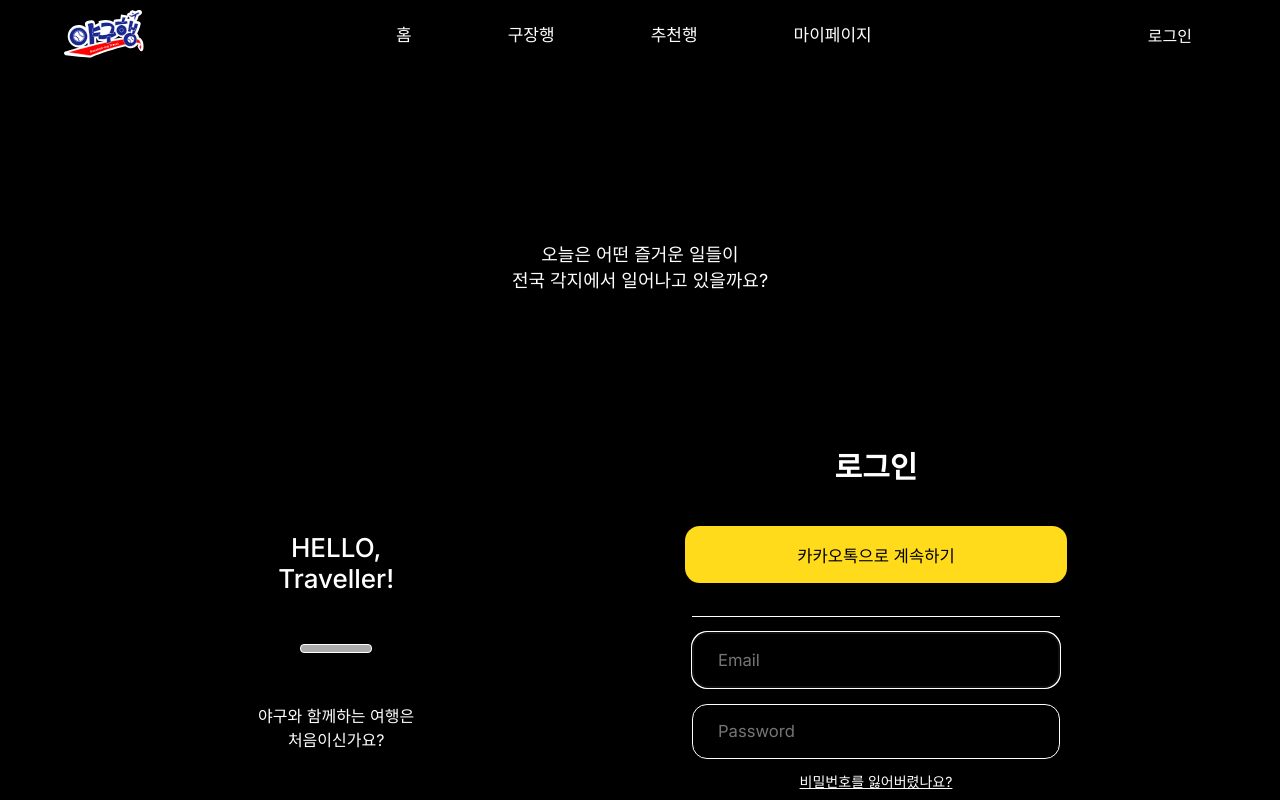
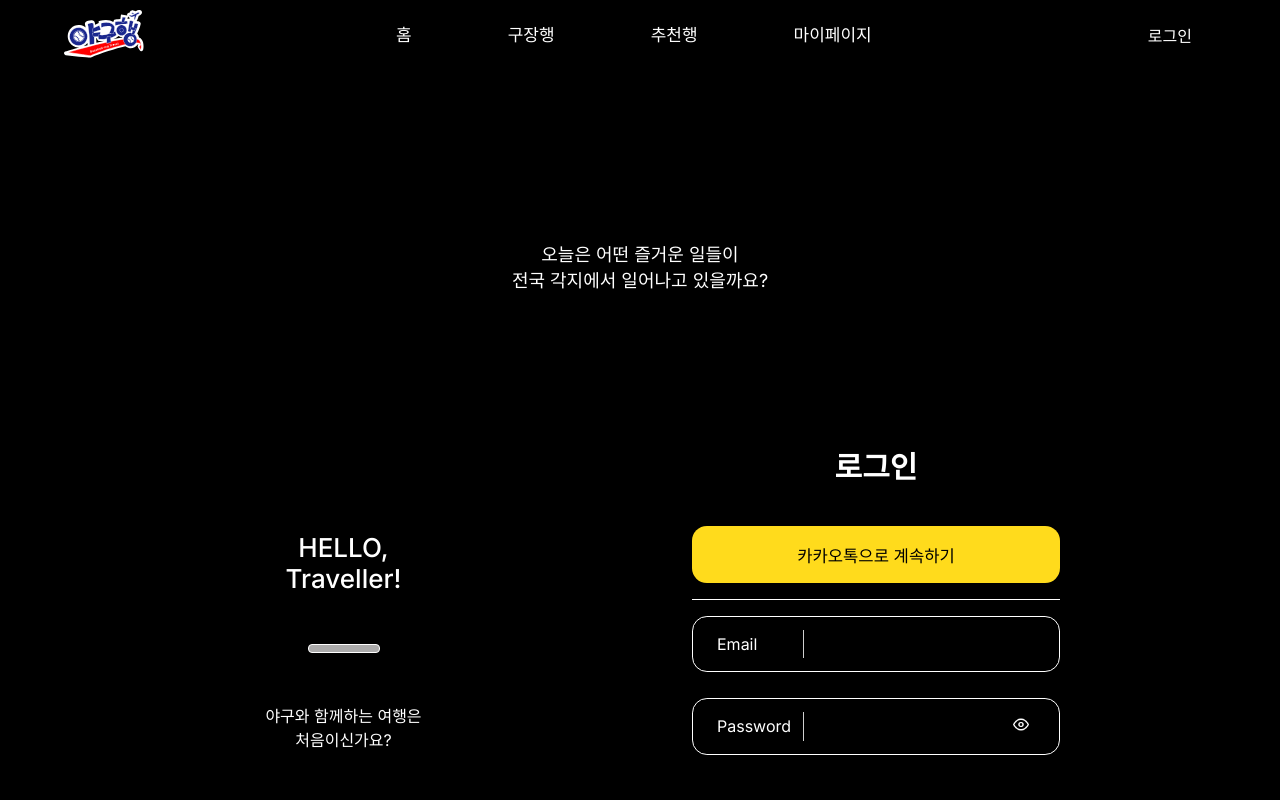
Before and after one commit to 2024-TourismContest/Yaguhang_FE, a React (Vite) app: page /login in a window 1280 px wide. Shown: the top 800 px of the page. Built offline with nearby package versions, Linux system fonts and the light colour scheme; no server answers.

Commit message:
:bug: Fix: 비밀번호 찾기 버튼 삭제 및 비밀번호 확인 버튼 추가

```diff
--- a/src/components/users/LoginForm.tsx
+++ b/src/components/users/LoginForm.tsx
@@ -5,6 +5,7 @@ import { auth } from "../../apis/auth";
 import useModalStore from "../../store/modalStore";
 const redirect_uri = import.meta.env.VITE_KAKAO_REDIRECT_URI;
 import useAuthStore from "../../store/authStore";
+import InputWithLabel from "../common/InputWithLabel";
 
 const LoginForm = () => {
   const [email, setEmail] = useState("");
@@ -13,6 +14,7 @@ const LoginForm = () => {
   const navigate = useNavigate();
   const setIsAuthenticated = useAuthStore((state) => state.setIsAuthenticated);
   const { openModal, closeModal } = useModalStore();
+  const [showPassword, setShowPassword] = useState<boolean>(false);
 
   const handleKakaoLogin = () => {
     const kakaoLoginUrl = `https://yaguhang.kro.kr:8443/oauth2/authorization/kakao?redirect_uri=${redirect_uri}`;
@@ -53,28 +55,35 @@ const LoginForm = () => {
     }
   };
 
+  const handleTogglePassword = () => {
+    setShowPassword((prev) => !prev);
+  };
+
   return (
     <FormContainer>
       <Title>로그인</Title>
       <KaKaoButton onClick={handleKakaoLogin}>
         카카오톡으로 계속하기
       </KaKaoButton>
-      <Line />
+      <Line/>
       <InputContainer>
-        <Input
-          placeholder="Email"
+        <InputWithLabel
+          label="Email"
           type="email"
           value={email}
           onChange={(e) => setEmail(e.target.value)}
-          autoFocus
+          labelWidth="86px"
         />
-        <Input
-          placeholder="Password"
-          type="password"
+        <InputWithLabel
+          label="Password"
+          type={showPassword ? "text" : "password"}
           value={password}
           onChange={(e) => setPassword(e.target.value)}
+          showPassword={showPassword}
+          onTogglePassword={handleTogglePassword}
+          labelWidth="86px"
+
         />
-        <LinkText href="#">비밀번호를 잃어버렸나요?</LinkText>
       </InputContainer>
       {error && <ErrorMessage>{error}</ErrorMessage>}
       <SubmitBtn onClick={handleSubmit}>LOGIN</SubmitBtn>
@@ -102,7 +111,7 @@ const Title = styled.h1`
 
 const KaKaoButton = styled.button`
   padding: 1em 1.5em;
-  width: 23em;
+  width: 100%;
   border-radius: 0.933rem;
   background-color: #ffdb1c;
   color: #000;
@@ -111,7 +120,6 @@ const KaKaoButton = styled.button`
   font-weight: 400;
   border: none;
   cursor: pointer;
-  margin-bottom: 1em;
 `;
 
 const Line = styled.div`
@@ -126,26 +134,6 @@ const InputContainer = styled.div`
   flex-direction: column;
   gap: 1em;
   width: 23em;
-`;
-
-const Input = styled.input`
-  padding: 1em 1.5em;
-  border-radius: 0.933rem;
-  border: 0.3px solid #fff;
-  background-color: #000;
-  color: #fff;
-  font-family: Inter, sans-serif;
-  font-size: 1.04rem;
-  font-weight: 400;
-  text-align: left;
-`;
-
-const LinkText = styled.a`
-  color: #fff;
-  text-align: center;
-  font-family: Inter, sans-serif;
-  font-size: 0.875rem; /* 14px */
-  font-weight: 400;
 `;
 
 const SubmitBtn = styled.button`
```
